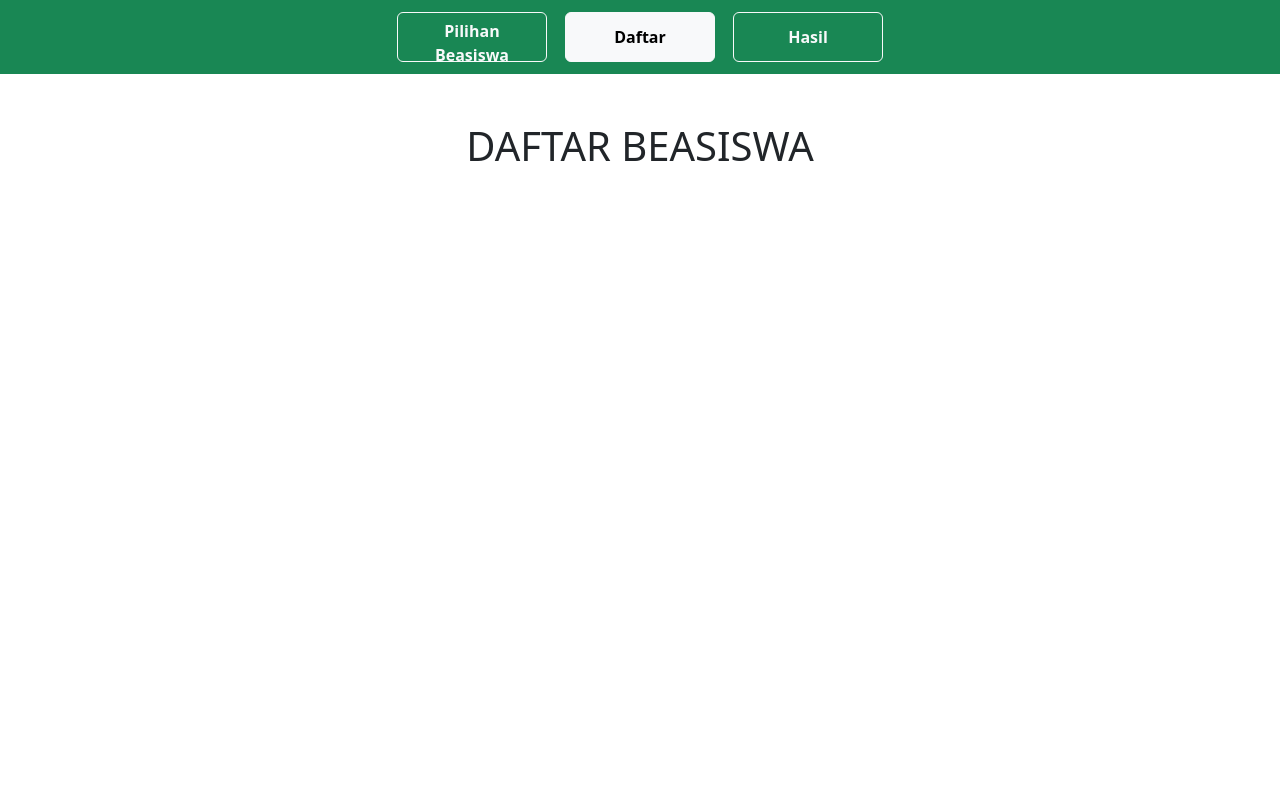
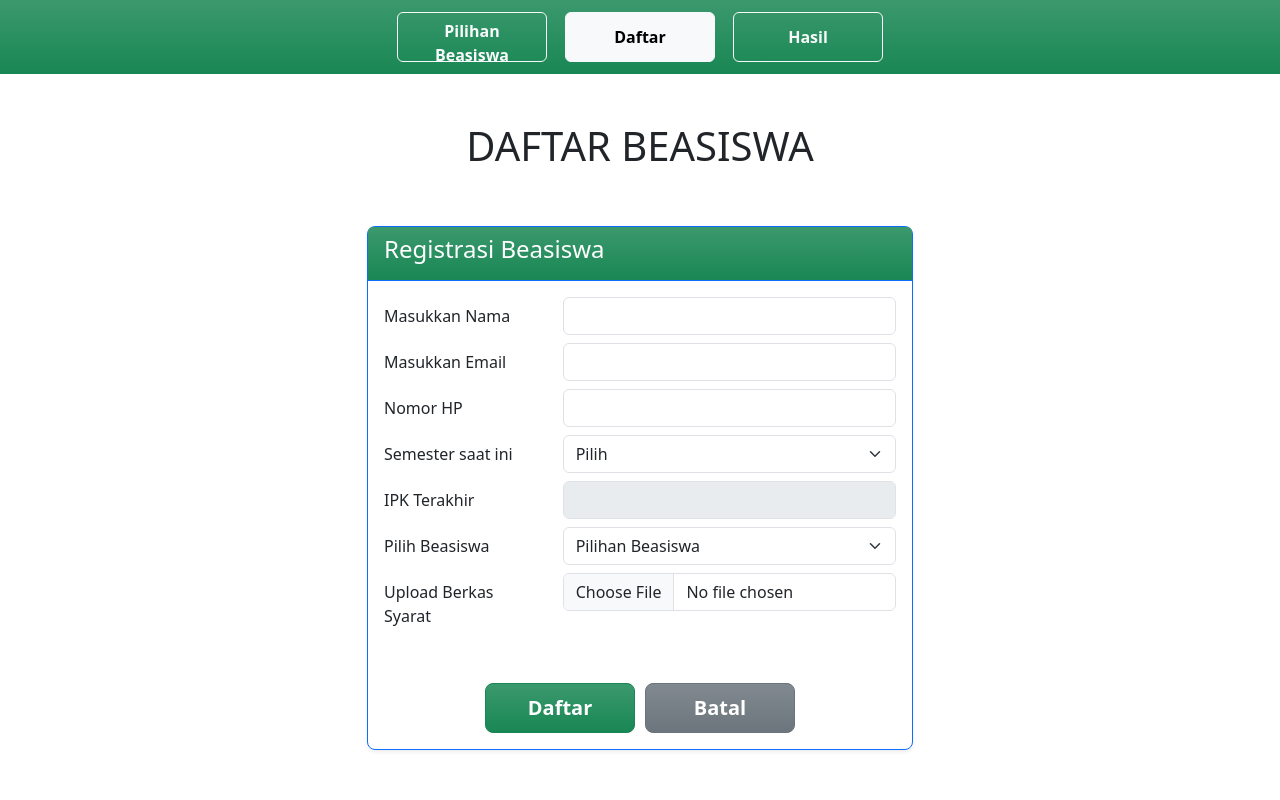
Before and after one commit to ekoyudop/Sertifikasi, a Flask app: page /daftar in a window 1280 px wide. Run offline with Flask 3, Linux system fonts and the light colour scheme; some libraries are stand-ins or nearby versions.

Commit message:
Update the UI of the scholarship registration page and the homepage.

```diff
--- a/templates/daftar.html
+++ b/templates/daftar.html
@@ -23,7 +23,7 @@
 </head>
 
 <body>
-    <nav class="navbar navbar-expand-lg bg-success">
+    <nav class="navbar navbar-expand-lg bg-success bg-gradient">
         <div class="container-fluid">
             <button class="navbar-toggler collapsed" type="button" data-bs-toggle="collapse"
                 data-bs-target="#navbarsExample10" aria-controls="navbarsExample10" aria-expanded="false"
@@ -51,8 +51,84 @@
     </nav>
 
     <div class="container">
-        <h1 class="text-center mt-5">DAFTAR BEASISWA</h1>
+        <h1 class="text-center p-5 animate__animated animate__fadeIn">DAFTAR BEASISWA</h1>
+        <div class="row justify-content-center">
+            <div class="col-lg-6">
+                <div class="card mb-4 rounded-3 shadow-sm border-primary animate__animated animate__fadeInUp">
+                    <div class="card-header text-bg-success bg-gradient border-primary">
+                        <h4>Registrasi Beasiswa</h4>
+                    </div>
+                    <div class="card-body">
+                        <div class="row mb-2">
+                            <label for="nama" class="col-4 col-form-label">Masukkan Nama</label>
+                            <div class="col-8">
+                                <input type="text" class="form-control" id="nama" placeholder="">
+                            </div>
+                        </div>
+                        <div class="row mb-2">
+                            <label for="email" class="col-4 col-form-label">Masukkan Email</label>
+                            <div class="col-8">
+                                <input type="email" class="form-control" id="email" placeholder="">
+                            </div>
+                        </div>
+                        <div class="row mb-2">
+                            <label for="nomor-hp" class="col-4 col-form-label">Nomor HP</label>
+                            <div class="col-8">
+                                <input type="number" class="form-control" id="nomor-hp" placeholder="">
+                            </div>
+                        </div>
+                        <div class="row mb-2">
+                            <label for="semester" class="col-4 col-form-label">Semester saat ini</label>
+                            <div class="col-8">
+                                <select class="form-select" id="semester" required="">
+                                    <option selected>Pilih</option>
+                                    <option value="1">Semester 1</option>
+                                    <option value="2">Semester 2</option>
+                                    <option value="3">Semester 3</option>
+                                    <option value="4">Semester 4</option>
+                                    <option value="5">Semester 5</option>
+                                    <option value="6">Semester 6</option>
+                                    <option value="7">Semester 7</option>
+                                    <option value="8">Semester 8</option>
+                                </select>
+                            </div>
+                        </div>
+                        <div class="row mb-2">
+                            <label for="ipk" class="col-4 col-form-label">IPK Terakhir</label>
+                            <div class="col-8">
+                                <input type="text" class="form-control" id="ipk" placeholder="" disabled>
+                            </div>
+
+                        </div>
+                        <div class="row mb-2">
+                            <label for="beasiswa" class="col-4 col-form-label">Pilih Beasiswa</label>
+                            <div class="col-8">
+                                <select class="form-select" id="beasiswa" required="">
+                                    <option selected>Pilihan Beasiswa</option>
+                                    <option value="Beasiswa Akademik">Beasiswa Akademik</option>
+                                    <option value="Beasiswa Non Akademik">Beasiswa Non Akademik</option>
+                                    <option value="Beasiswa Ormawa">Beasiswa Ormawa</option>
+                                </select>
+                            </div>
+                        </div>
+                        <div class="row mb-2">
+                            <label for="nama-wisata" class="col-4 col-form-label">Upload Berkas Syarat</label>
+                            <div class="col-8">
+                                <input type="file" class="form-control" id="nama-wisata" placeholder="Nama Wisata">
+                            </div>
+                        </div>
+                        <div class="menu d-flex justify-content-center mt-5">
+                            <button type="button"
+                                class="btn btn-lg btn-success bg-gradient animate__animated animate__fadeInUp">Daftar</button>
+                            <button type="button" onclick="window.location.href='/'"
+                                class="btn btn-lg btn-secondary bg-gradient animate__animated animate__fadeInUp">Batal</button>
+                        </div>
+                    </div>
+                </div>
+            </div>
+        </div>
     </div>
+
     <script src="https://cdn.jsdelivr.net/npm/bootstrap@5.3.3/dist/js/bootstrap.bundle.min.js"
         integrity="sha384-YvpcrYf0tY3lHB60NNkmXc5s9fDVZLESaAA55NDzOxhy9GkcIdslK1eN7N6jIeHz"
         crossorigin="anonymous"></script>
```
Also changed, not shown: templates/index.html (+5 -5 lines).
